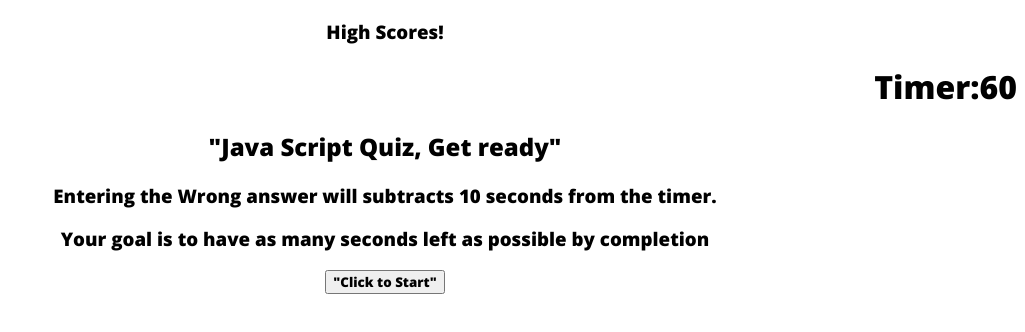
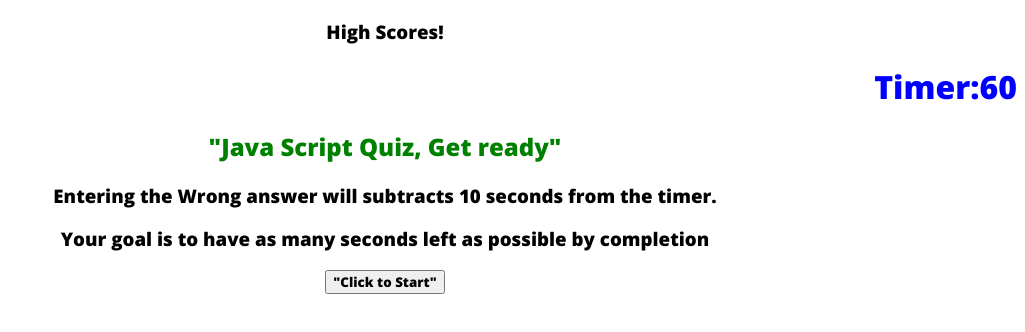
Before and after one commit to shangfii/JS_Quiz, a plain HTML site: page index.html in a window 1280 px wide. Shown: the whole page, without its empty margins (255-1280 px from the left). Drawn offline with nearby package versions, Linux system fonts and the light colour scheme; a web font is replaced by a local one.

Commit message:
Update styles.css

```diff
--- a/styles.css
+++ b/styles.css
@@ -12,7 +12,9 @@
 
 
         h2{
-           text-align: center;}
+           text-align: center;
+              color: green;
+}
 
            #startScreen{
                text-align: center;
@@ -34,5 +36,5 @@
 
 
 
-           h1{text-align: end;}
+           h1{text-align: end; color: blue;}
            h3{text-align: center;}
```
